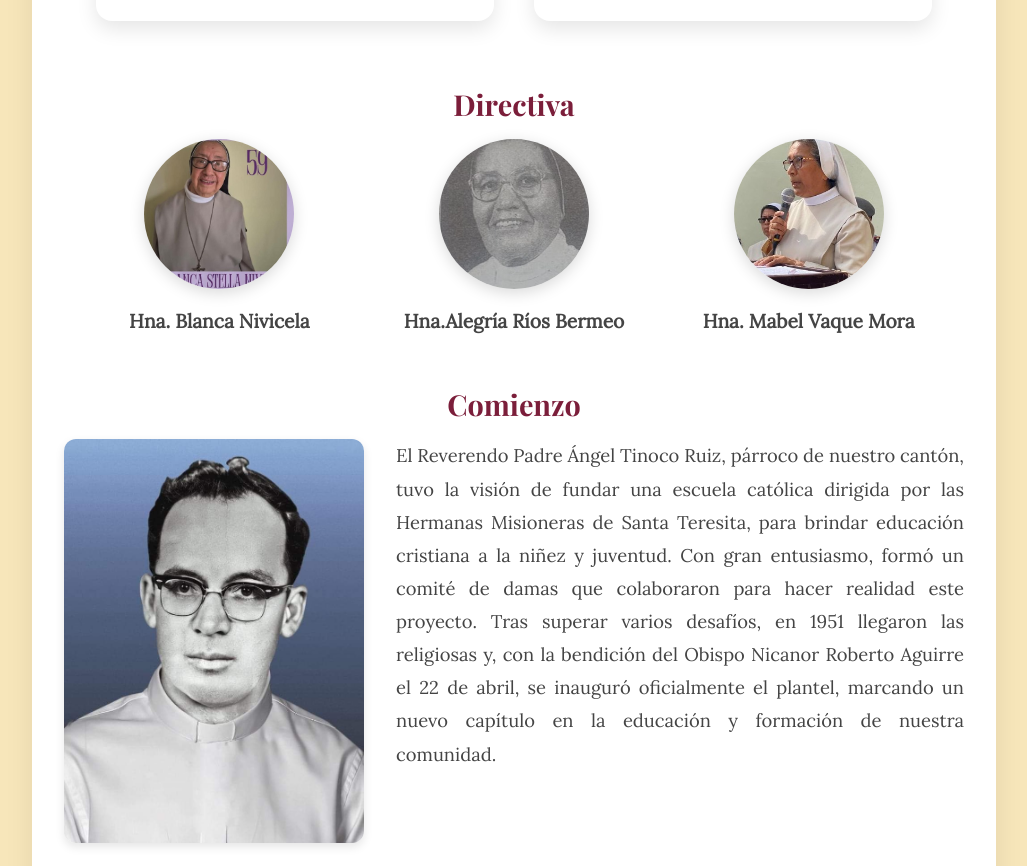
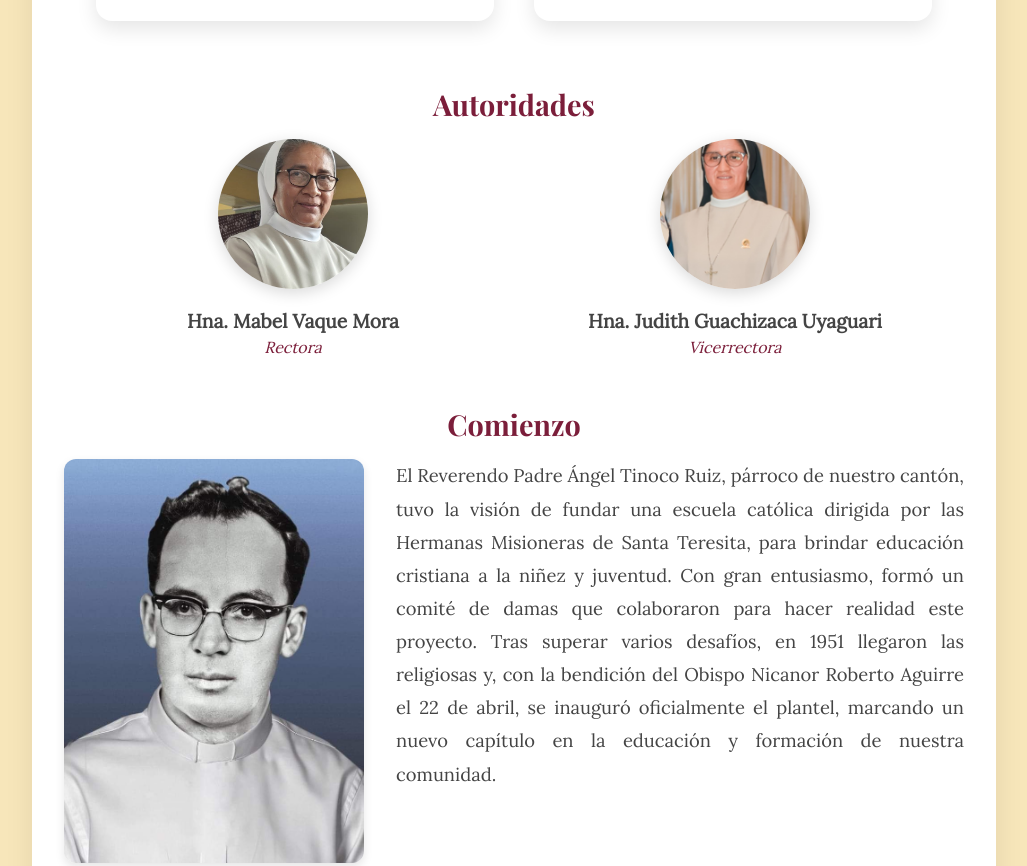
Before and after one commit to IKER618/UESTE, a plain HTML site: page index.html in a window 1280 px wide. Shown: the part 1080-1946 px from the top of the page, without its empty margins (126-1153 px from the left). Drawn offline with nearby package versions, Linux system fonts and the light colour scheme.

Commit message:
Actualización

```diff
--- a/index.html
+++ b/index.html
@@ -272,8 +272,9 @@
     <nav class="nav-principal" role="navigation" aria-label="Menú principal">
       <ul>
         <li><a href="#misionvision">Misión y Visión</a></li>
-        <li><a href="#directiva">Directiva</a></li>
+        <li><a href="#Autoridades">Autoridades</a></li>
         <li><a href="#comienzo">Comienzo</a></li>
+         <li><a href="#Rectoras de Nuestra Historia">Rectoras de Nuestra Historia</a></li>
         <li><a href="#fundacion">Fundación</a></li>
         <li><a href="#diversificacion">Diversificación</a></li>
         <li><a href="#identidad">Identidad</a></li>
@@ -306,8 +307,31 @@
     </section>
 
     <!-- NUEVA SECCION: Directiva -->
-    <section id="directiva">
-      <h3>Directiva</h3>
+    <section id="autoridades">
+      <h3>Autoridades</h3>
+      <div class="directiva">
+        <div class="miembro">
+          <img src="mabel.png" alt="Directivo 1" />
+          <div class="nombre">Hna. Mabel Vaque Mora</div>
+          <div class="cargo">Rectora</div>
+        </div>
+        <div class="miembro">
+          <img src="Judit.png" alt="Directivo 2" />
+          <div class="nombre">Hna. Judith Guachizaca Uyaguari</div>
+          <div class="cargo">Vicerrectora</div>
+        </div>
+      </section>
+    <section id="comienzo">
+      <h3>Comienzo</h3>
+      <div class="bloque-flex izquierda">
+        <img src="6b74f1bb-8d94-4e40-be0e-fc3db48e7e93.jpg" alt="Imagen Comienzo" />
+        <p>El Reverendo Padre Ángel Tinoco Ruiz, párroco de nuestro cantón, tuvo la visión de fundar una escuela católica dirigida por las Hermanas Misioneras de Santa Teresita, para brindar educación cristiana a la niñez y juventud. Con gran entusiasmo, formó un comité de damas que colaboraron para hacer realidad este proyecto.
+
+Tras superar varios desafíos, en 1951 llegaron las religiosas y, con la bendición del Obispo Nicanor Roberto Aguirre el 22 de abril, se inauguró oficialmente el plantel, marcando un nuevo capítulo en la educación y formación de nuestra comunidad.</p>
+      </div>
+    </section>
+    <section id="Rectoras de Nuestra Historia">
+      <h3>Rectoras que han Forjado Nuestra Historia</h3>
       <div class="directiva">
         <div class="miembro">
           <img src="e50d03f3-0eb4-4efa-984e-388ad58bfaac.jpg" alt="Directivo 1" />
@@ -319,21 +343,10 @@
         </div>
         <div class="miembro">
           <img src="Imagen4.png"Directivo 3 />
-          <div class="nombre">Hna. Mabel Vaque Mora</div>
+          <div class="nombre">Hna. Mabel Vaque Mora<br>(actual)</div>
         </div>
       </div>
     </section>
-
-    <section id="comienzo">
-      <h3>Comienzo</h3>
-      <div class="bloque-flex izquierda">
-        <img src="6b74f1bb-8d94-4e40-be0e-fc3db48e7e93.jpg" alt="Imagen Comienzo" />
-        <p>El Reverendo Padre Ángel Tinoco Ruiz, párroco de nuestro cantón, tuvo la visión de fundar una escuela católica dirigida por las Hermanas Misioneras de Santa Teresita, para brindar educación cristiana a la niñez y juventud. Con gran entusiasmo, formó un comité de damas que colaboraron para hacer realidad este proyecto.
-
-Tras superar varios desafíos, en 1951 llegaron las religiosas y, con la bendición del Obispo Nicanor Roberto Aguirre el 22 de abril, se inauguró oficialmente el plantel, marcando un nuevo capítulo en la educación y formación de nuestra comunidad.</p>
-      </div>
-    </section>
-
     <section id="fundacion">
       <h3>Fundación del Colegio (1957–1971)</h3>
       <div class="bloque-flex derecha">
```
Also changed, not shown: Judit.png (added), mabel.png (added), pr.jpg (added).
